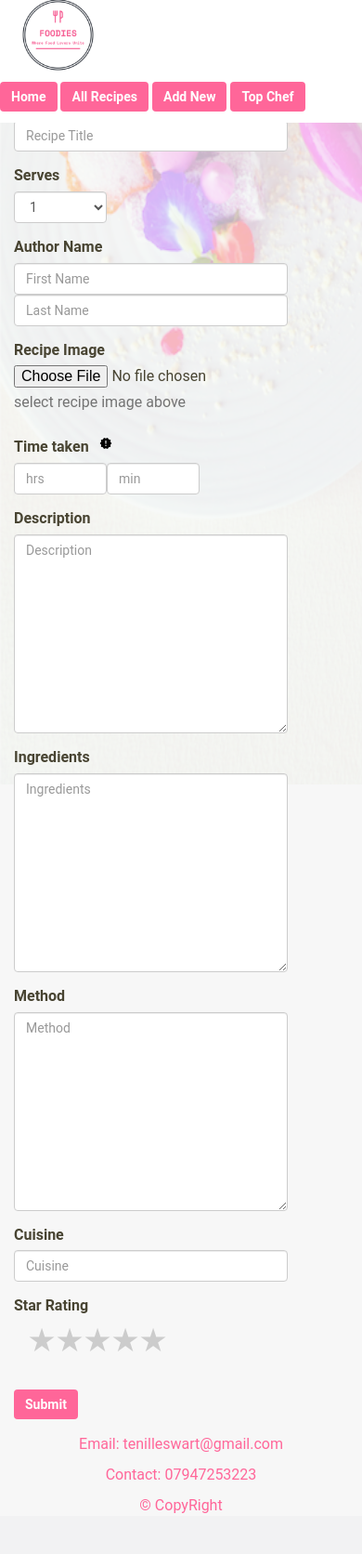
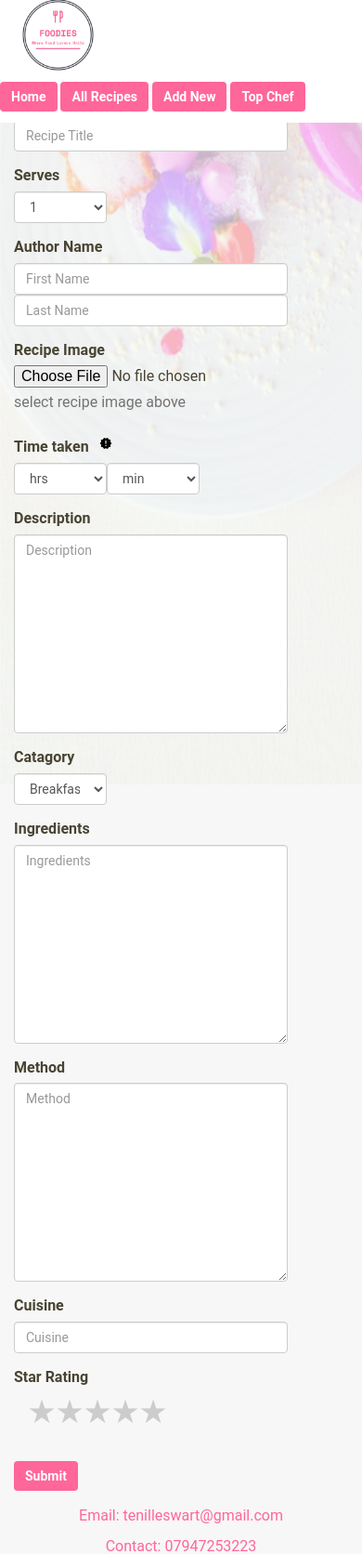
Before and after one commit to tenilleswart/foodies, a Flask app: page /addnew in a window 390 px wide. Shown: the top 1672 px of the page at 93% size. Before the commit the page ends 1628 px from the top, so only its background shows below. Run offline with Flask 2, Linux system fonts and the light colour scheme; some libraries are stand-ins or nearby versions.

Commit message:
added catagory to addnew.html page

```diff
--- a/app.py
+++ b/app.py
@@ -73,8 +73,10 @@ class Recipe(db.Model):
    cuisine_id = db.Column(db.Integer, db.ForeignKey(
    'cuisine.cuisine_id'), nullable=False)
    recipe_serving = db.Column(db.Integer())
+   recipe_time_hours = db.Column(db.Integer())
+   recipe_time_minutes = db.Column(db.Integer())
 
-   def __init__(self, recipe_title, recipe_description, recipe_method, author_id, ingredient_id, cuisine_id, recipe_photo, recipe_rating, recipe_serving):
+   def __init__(self, recipe_title, recipe_description, recipe_method, author_id, ingredient_id, cuisine_id, recipe_photo, recipe_rating, recipe_serving, recipe_time_hours, recipe_time_minutes):
     self.recipe_title = recipe_title
     self.recipe_description = recipe_description
     self.recipe_method = recipe_method
@@ -84,6 +86,8 @@ class Recipe(db.Model):
     self.recipe_photo = recipe_photo
     self.recipe_rating = recipe_rating
     self.recipe_serving = recipe_serving
+    self.recipe_time_hours = recipe_time_hours
+    self.recipe_time_minutes = recipe_time_minutes
 
 db.create_all()
 db.session.commit()
@@ -181,6 +185,8 @@ def newrecipe():
         recipe_method_request = request.form['method']
         recipe_rating_request = request.form['rating-input-1']
         recipe_serving_request = request.form['serving']
+        recipe_time_hours = request.form['hours']
+        recipe_time_minutes = request.form['minutes']
 
         print(recipe_rating_request)
 
@@ -192,6 +198,8 @@ def newrecipe():
           recipe_photo=recipe_photo_request,
           recipe_rating=recipe_rating_request,
           recipe_serving=recipe_serving_request,
+          recipe_time_hours=recipe_time_hours,
+          recipe_time_minutes=recipe_time_minutes,
           cuisine_id=cuisineObject.cuisine_id)
 
         imagefile.save(imagepath)
--- a/templates/addnew.html
+++ b/templates/addnew.html
@@ -98,10 +98,42 @@
     </div>
 
     <div>
-      <input class="form-control short-input col-xs-5" id="timetaken" placeholder="hrs" type="text" name="timetaken" required>
+      <!--<input class="form-control short-input col-xs-5" id="timetaken" placeholder="hrs" type="text" name="timetaken" required> -->
+      <select class="form-control short-input col-xs-5" required>
+        <option>hrs</option>
+        <option value="1" id="hours" name="hours" >1</option>
+        <option value="2" id="hours" name="hours">2</option>
+        <option value="3" id="hours" name="hours">3</option>
+        <option value="4" id="hours" name="hours">4</option>
+        <option value="5" id="hours" name="hours">5</option>
+        <option value="6" id="hours" name="hours">6</option>
+        <option value="7" id="hours" name="hours">7</option>
+        <option value="8" id="hours" name="hours">8</option>
+        <option value="9" id="hours" name="hours">9</option>
+        <option value="10" id="hours" name="hours">10</option>
+        <option value="11" id="hours" name="hours">11</option>
+        <option value="12" id="hours" name="hours">12</option>
+
+      </select>
     </div>
     <div>
-      <input class="form-control short-input col-xs-5" id="timetaken" placeholder="min" type="text" name="timetaken" required>
+     <!-- <input class="form-control short-input col-xs-5" id="timetaken" placeholder="min" type="text" name="timetaken" required> -->
+     <select class="form-control short-input col-xs-5" required>
+        <option>min</option>
+        <option value="0" id="minutes" name="minutes">0</option>
+        <option value="5" id="minutes" name="minutes">5</option>
+        <option value="10" id="minutes" name="minutes">10</option>
+        <option value="15" id="minutes" name="minutes">15</option>
+        <option value="20" id="minutes" name="minutes">20</option>
+        <option value="25" id="minutes" name="minutes">25</option>
+        <option value="30" id="minutes" name="minutes">30</option>
+        <option value="35" id="minutes" name="minutes">35</option>
+        <option value="40" id="minutes" name="minutes">40</option>
+        <option value="45" id="minutes" name="minutes">45</option>
+        <option value="50" id="minutes" name="minutes">50</option>
+        <option value="55" id="minutes" name="minutes">55</option>
+
+      </select>
     </div>
     </div>
 
@@ -111,16 +143,31 @@
     </div>
     <div class="clearfix"></div>
 
-    <div class="form-group col-xs-10 col-sm-4 col-md-4 col-lg-4">
+<div class="form-group col-xs-10 col-sm-4 col-md-4 col-lg-4">
+      <label for="catagory" >Catagory</label>
+      <select class="form-control short-input" required>
+        <option value="breakfast" id="catagory" name="catagory" >Breakfast</option>
+        <option value="lunch" id="catagory" name="catagory" >Lunch</option>
+        <option value="dinner" id="catagory" name="catagory" >Dinner</option>
+        <option value="dessert" id="catagory" name="catagory" >Dessert</option>
+        <option value="drinks" id="catagory" name="catagory" >Drinks</option>
+      </select>
+      <!-- <input class="form-control" id="serving" placeholder="No. of servings" type="text" name="serving" required> -->
+    </div>
+
+     <div class="form-group col-xs-10 col-sm-4 col-md-4 col-lg-4">
       <label for="ingredients">Ingredients</label>
       <textarea class="form-control" id="ingredients" placeholder="Ingredients" rows="10" cols="30" name="ingredients"></textarea>
 
     </div>
+
     <div class="form-group col-xs-10 col-sm-4 col-md-4 col-lg-4">
       <label for="description">Method</label>
       <textarea class="form-control" id="method" placeholder="Method" rows="10" cols="30" name="method"></textarea>
 
     </div>
+
+
     <div class="clearfix"></div>
 
     <div class="form-group col-xs-10 col-sm-4 col-md-4 col-lg-4">
```
